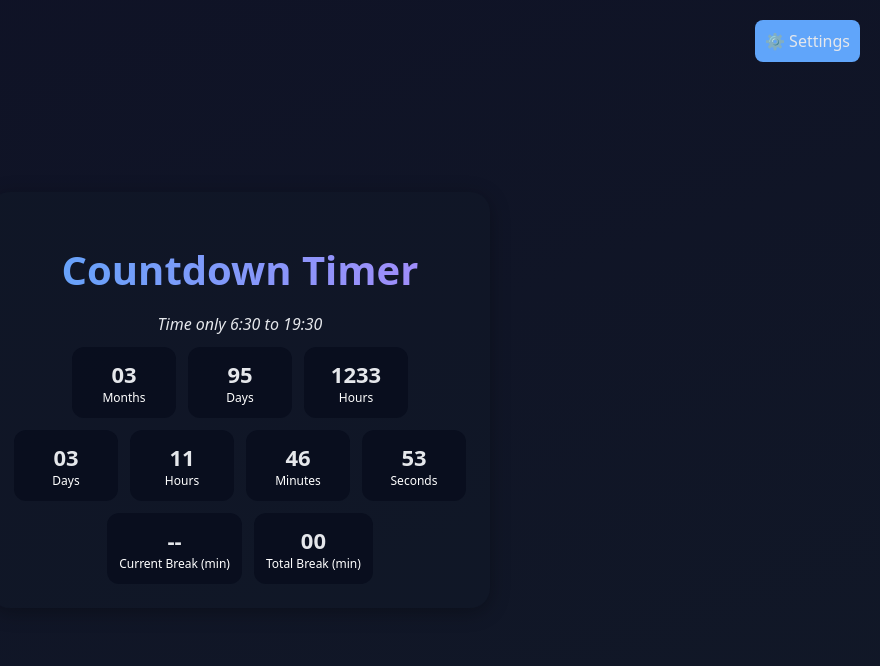
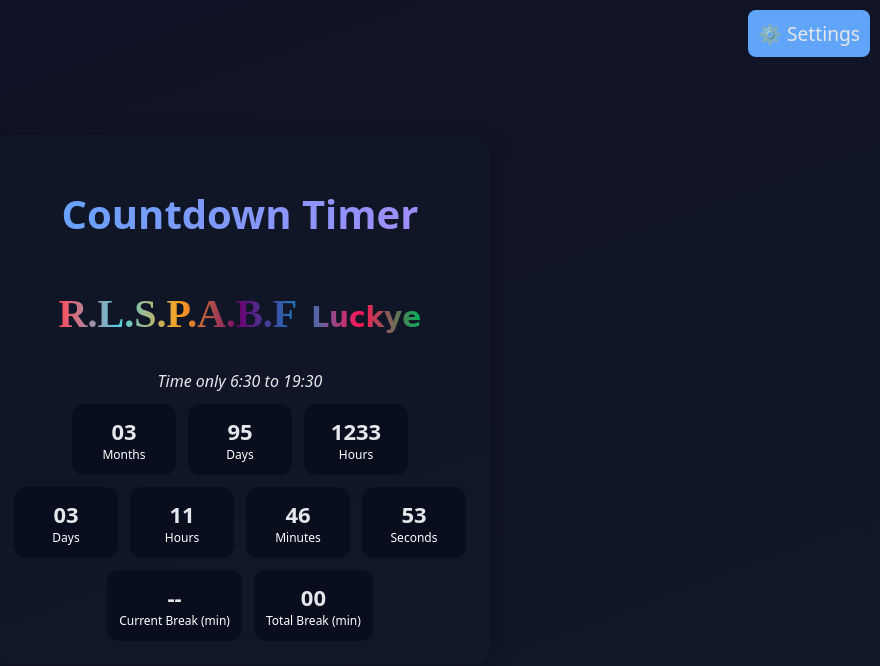
Before and after one commit to Youtubein/2, a plain HTML site: page index.html in a window 1280 px wide. Shown: the whole page, without its empty margins (400-1280 px from the left). Drawn offline with Linux system fonts and the light colour scheme.

Commit message:
Update index.html

```diff
--- a/index.html
+++ b/index.html
@@ -169,7 +169,70 @@ h1 {
 <body>
 <div id="settings-toggle">⚙️ Settings</div>
 <div class="card" id="timer-card">
-  <h1 id="timer-title">Countdown Timer</h1>
+  <h1 id="timer-title">Countdown Timer </h1>
+  <h2 class="styled-text"><span class="rlspabf">R.L.S.P.A.B.F</span> <span class="lucky">Luckye</span></h2>
+
+<!DOCTYPE html>
+<html lang="en">
+<head>
+  <meta charset="UTF-8">
+  <meta name="viewport" content="width=device-width, initial-scale=1.0">
+  <title>Styled Text</title>
+  <style>
+    .card {
+      text-align: center; /* Center the content for better presentation */
+    }
+
+    #settings-toggle {
+      position: absolute;
+      top: 10px;
+      right: 10px;
+      cursor: pointer;
+      font-size: 1.2em;
+    }
+
+    h2.styled-text {
+      font-family: "French Script MT", cursive; /* Default cursive font for h2 */
+      font-weight: bold; /* Bold text */
+      font-size: 2.5em; /* Base font size */
+      animation: colorChange 5s infinite linear; /* Color animation */
+      display: inline-block; /* Ensure gradient applies correctly */
+    }
+
+    /* Font for R.L.S.P.A.B.F */
+    h2.styled-text .rlspabf {
+      font-family: "Algerian", serif; /* Algerian font for R.L.S.P.A.B.F */
+    }
+
+    /* Smaller font size for Luckye */
+    h2.styled-text .lucky {
+      font-size: 0.7em; /* Smaller size for Luckye */
+      font-family: "French Script MT", cursive; /* Retain original font for Luckye */
+    }
+
+    @keyframes colorChange {
+      0% {
+        background: linear-gradient(90deg, #ff4b5c, #56cfe1, #ff9f1c, #6a0572, #1982c4, #ff1654, #00b159);
+        -webkit-background-clip: text;
+        -webkit-text-fill-color: transparent;
+      }
+      50% {
+        background: linear-gradient(90deg, #00b159, #ff1654, #1982c4, #6a0572, #ff9f1c, #56cfe1, #ff4b5c);
+        -webkit-background-clip: text;
+        -webkit-text-fill-color: transparent;
+      }
+      100% {
+        background: linear-gradient(90deg, #1982c4, #00b159, #ff4b5c, #56cfe1, #ff1654, #ff9f1c, #6a0572);
+        -webkit-background-clip: text;
+        -webkit-text-fill-color: transparent;
+      }
+    }
+  </style>
+</head>
+<body>
+
+</body>
+</html>
   <div class="note" id="timer-note">Time only 6:30 to 19:30</div>
 
   <div class="timer" id="row1">
```
